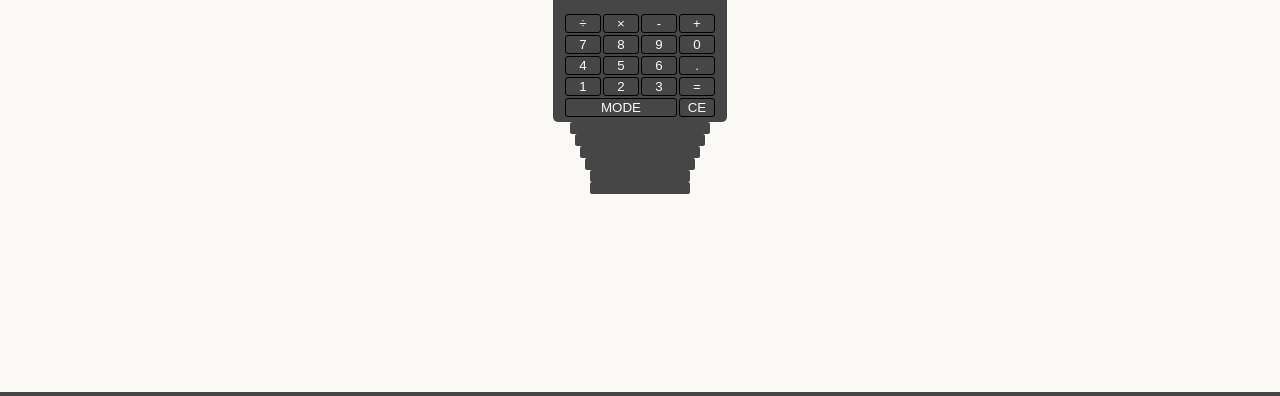
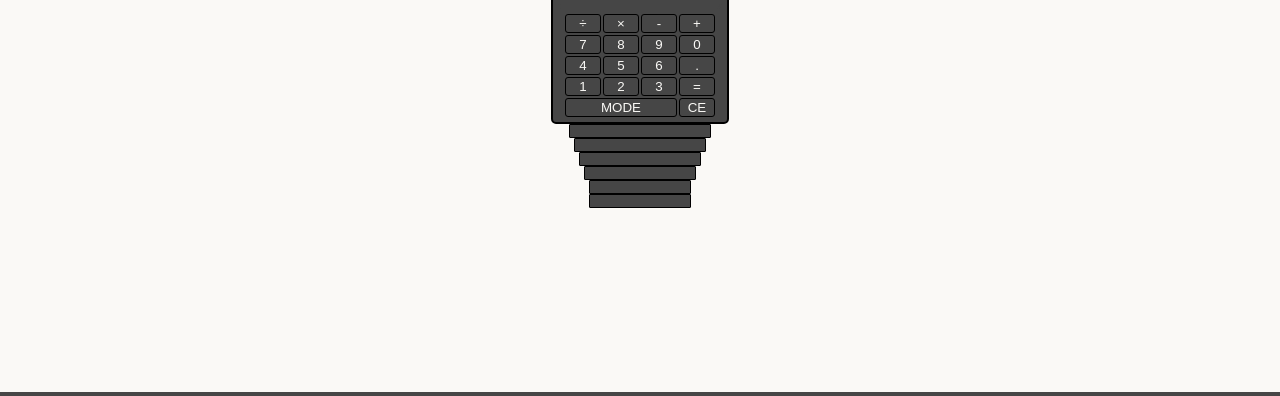
Before and after one commit to cambeckingsale/calculator, a plain HTML site: page index.html in a window 1280 px wide. Shown: the part 349-745 px from the top of the page. Drawn offline with Linux system fonts and the light colour scheme.

Commit message:
fixed wristband

```diff
--- a/css/style.css
+++ b/css/style.css
@@ -42,8 +42,8 @@ body {
 
 .band {
     height: 12px;
-    border: 2px solid var(black);
-    border-radius: 2px;
+    border: 1px solid black;
+    border-radius: 1px;
 
     background-color: var(--dark-grey);
 }
@@ -68,7 +68,7 @@ body {
 
     padding: 5px;
 
-    border: 2px solid var(black);
+    border: 2px solid black;
     border-radius: var(--border-radius);
 
     background-color: var(--dark-grey);
```
